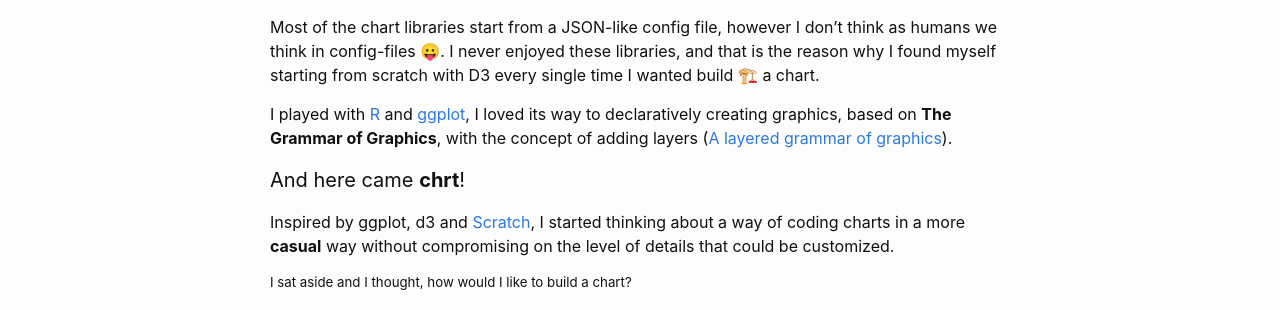
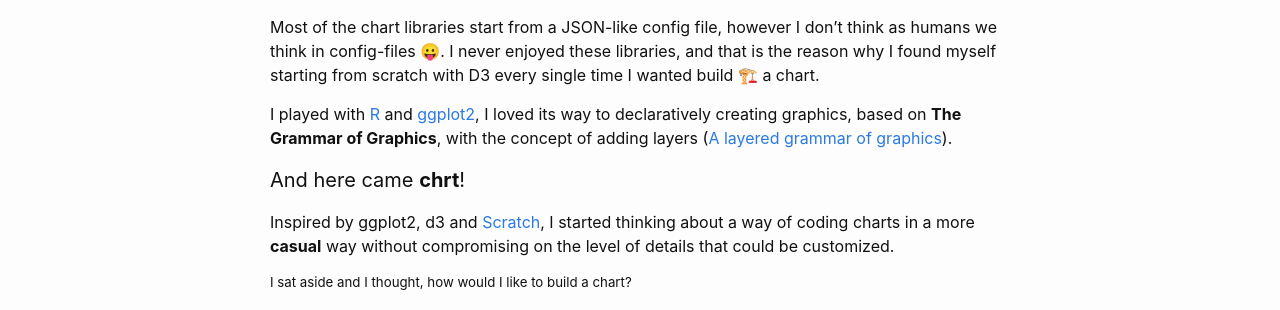
Before and after one commit to chrt-io/blog, a Jekyll site: the page built from _posts/2021-02-22-how-does-the-code-should-look-like.md, in a window 1280 px wide. Shown: the part 470-780 px from the top of the page. Built offline with Jekyll 4.4.1, drawn with Linux system fonts in a browser that asks for light colours.

Commit message:
Update from Forestry.io carlo zapponi updated _posts/2021-02-22-how-does-the-code-should-look-like.md

```diff
--- a/_posts/2021-02-22-how-does-the-code-should-look-like.md
+++ b/_posts/2021-02-22-how-does-the-code-should-look-like.md
@@ -13,11 +13,11 @@
 
 Most of the chart libraries start from a JSON-like config file, however I don't think as humans we think in config-files 😛. I never enjoyed these libraries, and that is the reason why I found myself starting from scratch with D3 every single time I wanted build 🏗️ a chart.
 
-I played with [R](https://www.r-project.org/) and [ggplot](https://ggplot2.tidyverse.org/), I loved its way to declaratively creating graphics, based on **The Grammar of Graphics**, with the concept of adding layers ([A layered grammar of graphics](http://vita.had.co.nz/papers/layered-grammar.html)).
+I played with [R](https://www.r-project.org/) and [ggplot2](https://ggplot2.tidyverse.org/), I loved its way to declaratively creating graphics, based on **The Grammar of Graphics**, with the concept of adding layers ([A layered grammar of graphics](http://vita.had.co.nz/papers/layered-grammar.html)).
 
 #### And here came **chrt**!
 
-Inspired by ggplot, d3 and [Scratch](https://scratch.mit.edu/), I started thinking about a way of coding charts in a more **casual** way without compromising on the level of details that could be customized.
+Inspired by ggplot2, d3 and [Scratch](https://scratch.mit.edu/), I started thinking about a way of coding charts in a more **casual** way without compromising on the level of details that could be customized.
 
 ##### I sat aside and I thought, how would I like to build a chart?
 
```
